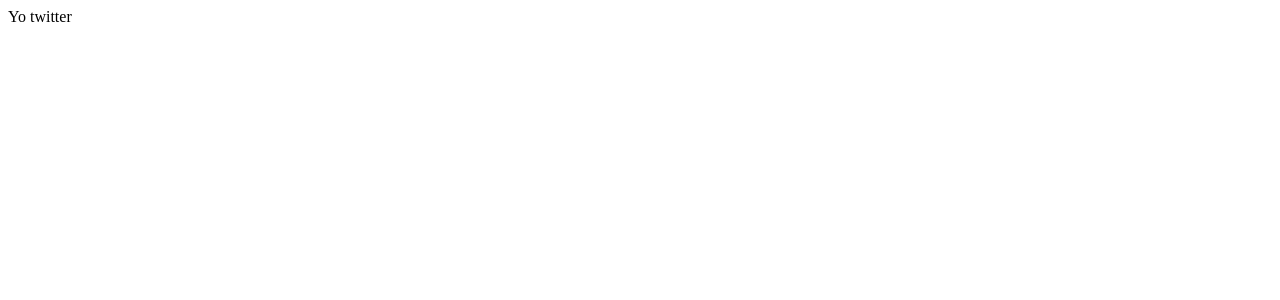
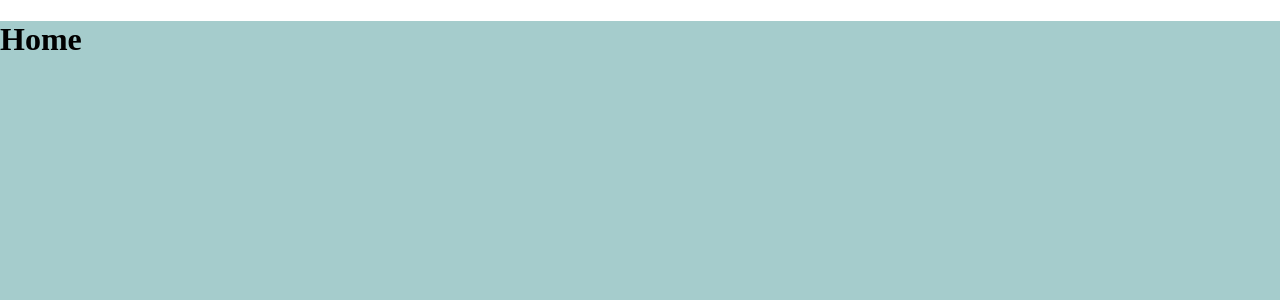
Before and after one commit to Kribbz0r/TwitterFrontend, a React (Create React App) app: page / in a window 1280 px wide. Shown: the top 300 px of the page. Built offline with nearby package versions, Linux system fonts and the light colour scheme.

Commit message:
init setup for css

```diff
--- a/src/App.tsx
+++ b/src/App.tsx
@@ -1,7 +1,11 @@
 import React from "react";
+
+import './assets/global.css'
+import { Home } from './pages/Home';
 
 export const App = () => {
     return (
-        <div>Yo twitter</div>
+        <Home />
+
     )
 }
--- /dev/null
+++ b/src/assets/global.css
@@ -0,0 +1,36 @@
+* {
+    box-sizing: border-box;
+}
+
+html,
+body,
+#root {
+    margin: 0;
+    padding: 0;
+    height: 100%;
+    width: 100%;
+}
+
+.background-color {
+    background-color: rgb(165, 204, 204);
+}
+
+.bg-blue {
+    background-color: rgb(124, 124, 255);
+}
+
+.bg-red {
+    background-color: red;
+}
+
+.color-red {
+    color: red;
+}
+
+.bg-gray {
+    background-color: gray;
+}
+
+.color-gray {
+    color: gray;
+}
--- a/src/index.tsx
+++ b/src/index.tsx
@@ -1,6 +1,7 @@
 import React from "react";
 import ReactDOM from "react-dom/client";
 import { App } from "./App";
+import "./assets/global.css"
 
 const root = ReactDOM.createRoot(
     document.getElementById("root") as HTMLElement
--- /dev/null
+++ b/src/pages/Home.tsx
@@ -0,0 +1,11 @@
+import React from 'react'
+import './home.css'
+import '../assets/global.css'
+
+export const Home: React.FC = () => {
+    return (
+        <div className="home background-color">
+            <h1>Home</h1>
+        </div>
+    )
+}
--- /dev/null
+++ b/src/pages/home.css
@@ -0,0 +1,4 @@
+.home {
+    width: 100%;
+    height: 100%;
+}
```
